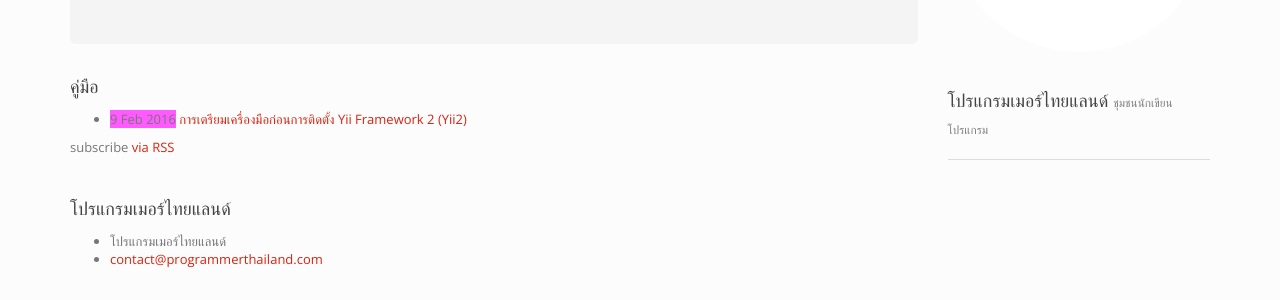
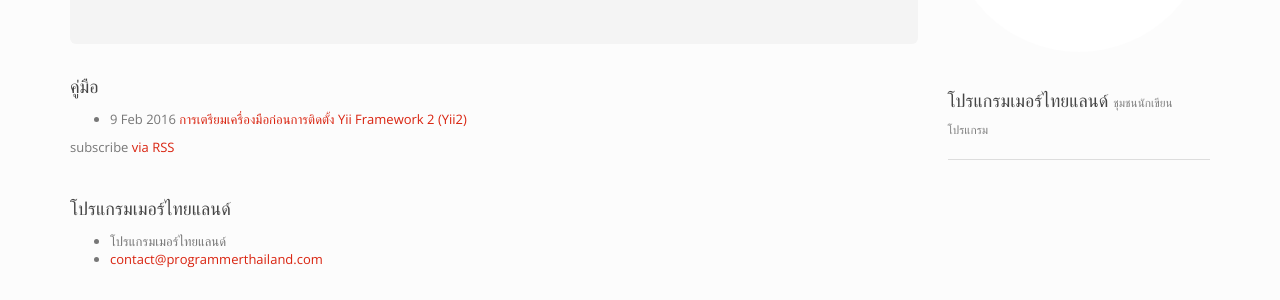
Before and after one commit to ProgrammerThailand/programmerthailand.github.io, a Jekyll site: the page built from index.html, in a window 1280 px wide. Shown: the part 271-571 px from the top of the page. Built offline with Jekyll 4.4.1, drawn with Linux system fonts in a browser that asks for light colours; nearby versions of some CDN libraries; some web fonts are replaced.

Commit message:
update date color

```diff
--- a/index.html
+++ b/index.html
@@ -14,7 +14,7 @@
   <ul class="post-list">
     {% for post in site.posts %}
       <li>
-        <span class="post-meta" style="background-color: rgb(255,{{ post.date | date: "%-d" }}0,255);">{{ post.date | date: "%-d %b %Y" }}</span>
+        <span class="post-meta" style="background-color: rgb({{ post.date | date: "%b" }}00,{{ post.date | date: "%-d" }}0,{{ post.date | date: "%y" }}00);">{{ post.date | date: "%-d %b %Y" }}</span>
 
         <span>
           <a class="post-link" href="{{ post.url | prepend: site.baseurl }}">{{ post.title }}</a>
```
